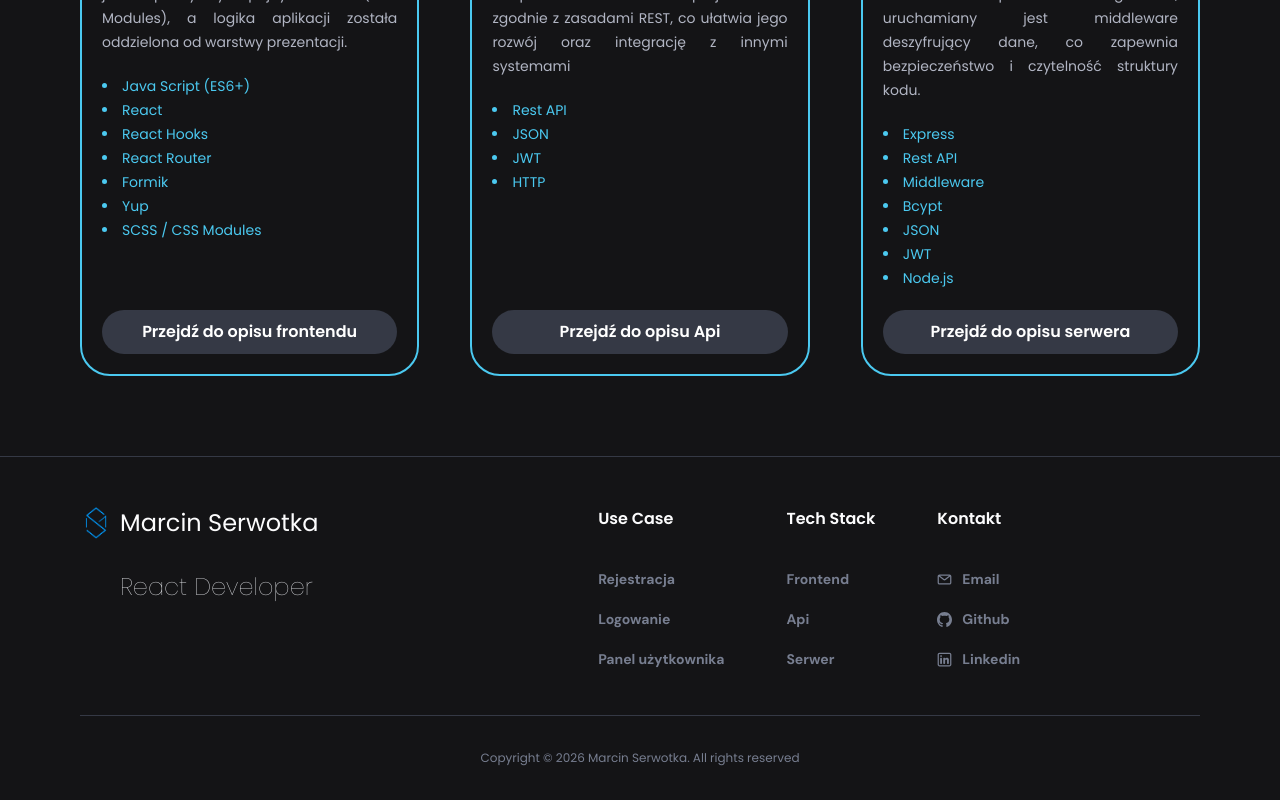
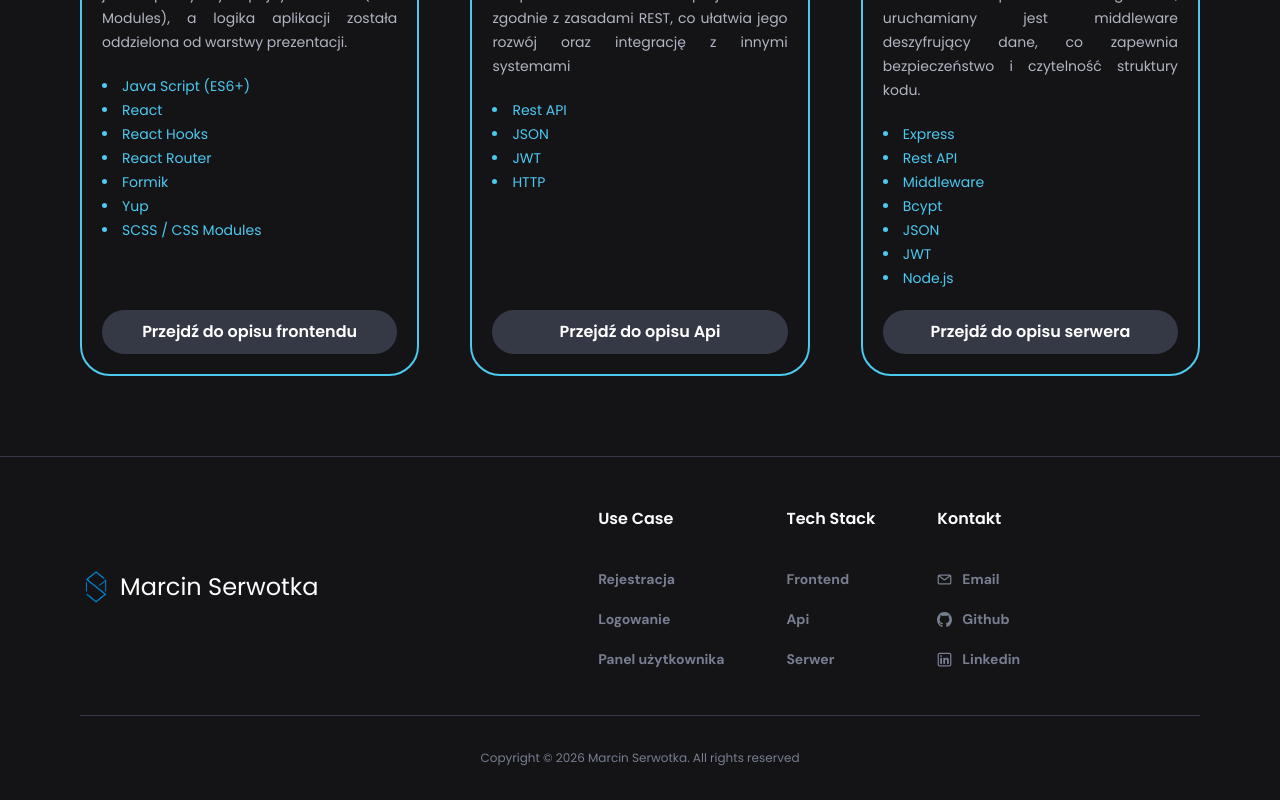
Before and after one commit to mserwo/sample-app, a React (Vite) app: page / in a window 1280 px wide. Shown: the part 2006-2806 px from the top of the page. Built offline with nearby package versions, Linux system fonts and the light colour scheme.

Commit message:
description changes

```diff
--- a/src/components/footer/footer.module.scss
+++ b/src/components/footer/footer.module.scss
@@ -58,4 +58,6 @@
 .logoLink {
   text-decoration: none;
   color: colors.$neutrals8;
+  display: flex;
+  align-items: center;
 }
--- a/src/components/footer/logo-section/logo-section.module.scss
+++ b/src/components/footer/logo-section/logo-section.module.scss
@@ -8,6 +8,7 @@
   white-space: pre-line;
   display: flex;
   flex-direction: column;
+  // align-items: center;
   padding-bottom: 1px;
 
   &_text {
--- a/src/components/footer/logo-section/logo-section.tsx
+++ b/src/components/footer/logo-section/logo-section.tsx
@@ -5,7 +5,7 @@ const LogoSection = () => {
   return (
     <section className={styles.logoSection}>
       <Logo />
-      <p className={styles.logoSection_text}>{`React Developer`}</p>
+      {/* <p className={styles.logoSection_text}>{`React Developer`}</p> */}
     </section>
   );
 };
```
Also changed, not shown: src/assets/screens/stack_frontend_8.png, src/assets/screens/stack_frontend_9.png.
